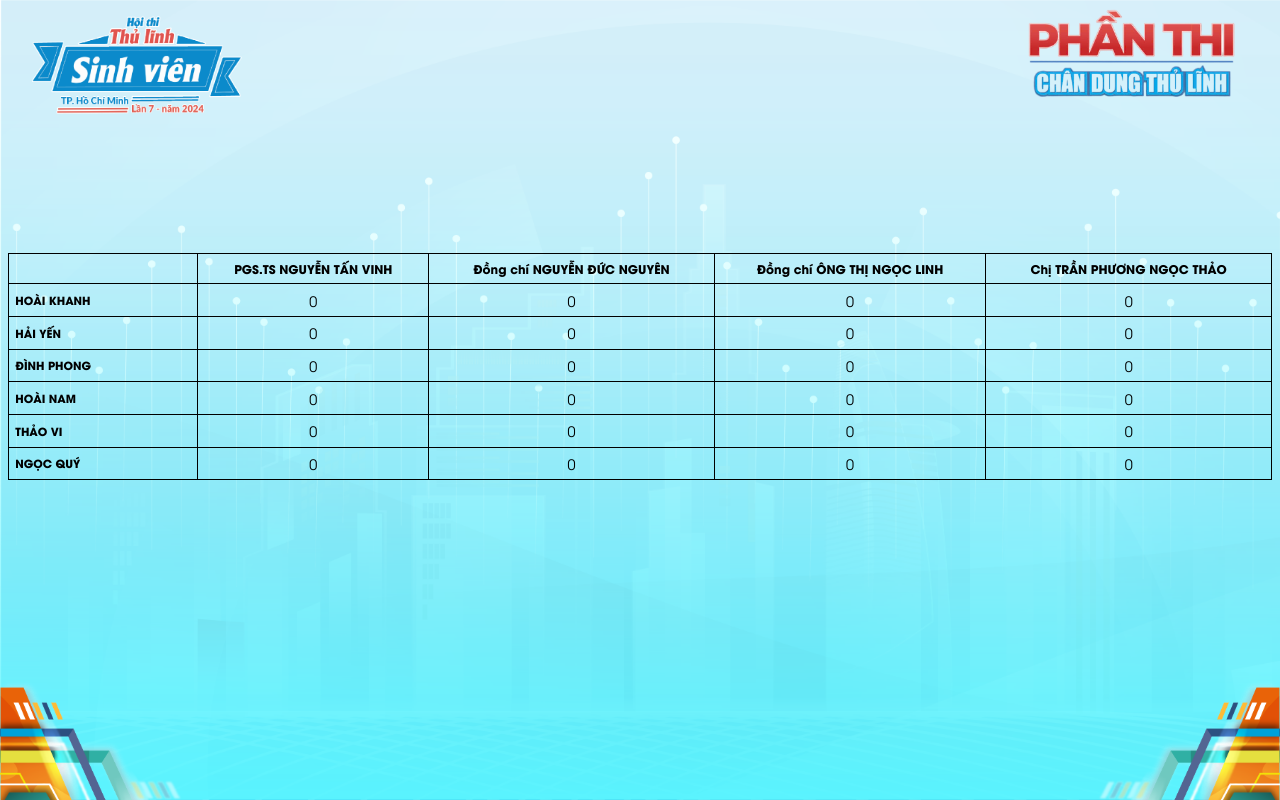
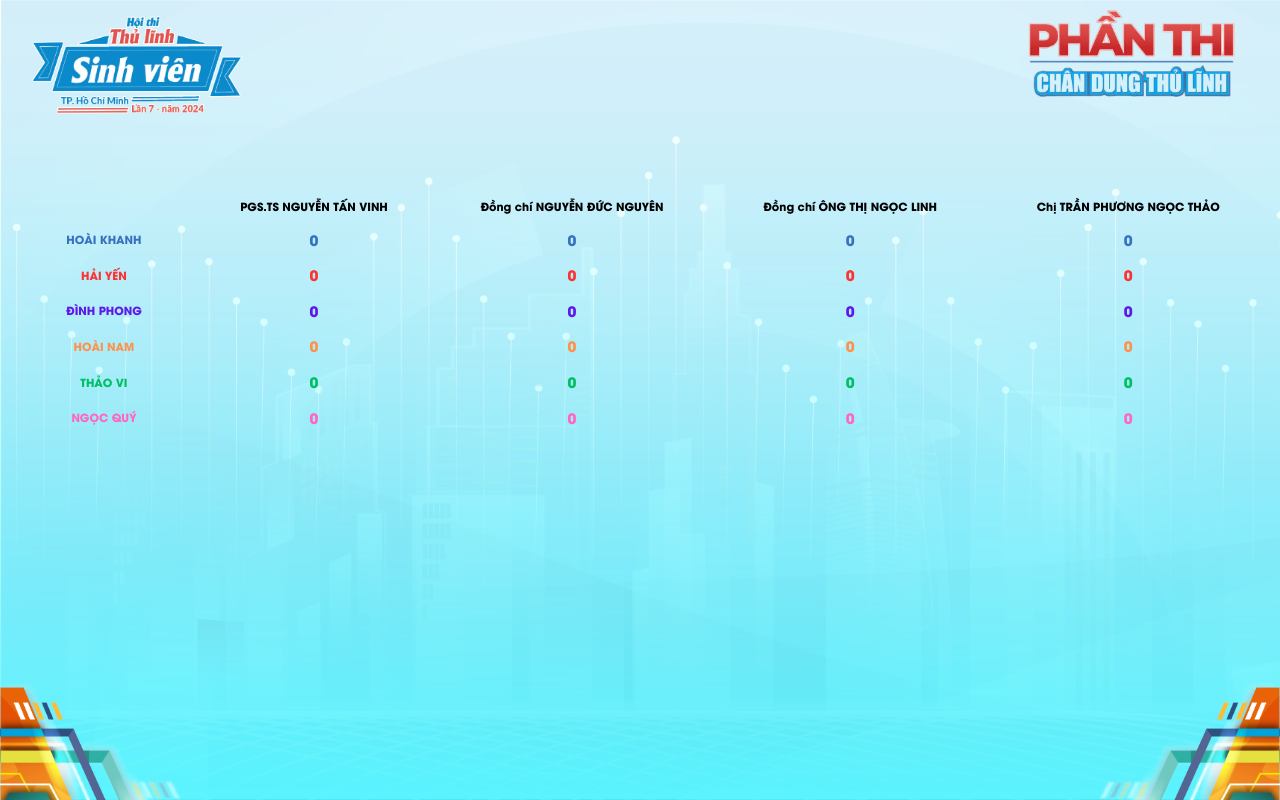
Before and after one commit to ngynmhieu/thulinhsinhvien, a Vue app in the folder thulinhsinhvien_app/: page /bgk-score in a window 1280 px wide. Built offline with nearby package versions, Linux system fonts and the light colour scheme.

Commit message:
change color of table

```diff
--- a/thulinhsinhvien_app/src/components/ViewTable.vue
+++ b/thulinhsinhvien_app/src/components/ViewTable.vue
@@ -6,13 +6,13 @@ export default {
     },
     data () {
         return {
-            contestants:[
-                {name: 'HOÀI KHANH'},
-                {name: 'HẢI YẾN'},
-                {name: 'ĐÌNH PHONG'},
-                {name: 'HOÀI NAM'},
-                {name: 'THẢO VI'},
-                {name: 'NGỌC QUÝ'},
+            contestants: [
+                { name: 'HOÀI KHANH', score: 0, color: '#3872BF', apiName: 'hoaikhanh' },
+                { name: 'HẢI YẾN', score: 0, color: '#FF3131', apiName: 'haiyen' },
+                { name: 'ĐÌNH PHONG', score: 0, color: '#5E17EB', apiName: 'dinhphong' },
+                { name: 'HOÀI NAM', score: 0, color: '#FF914D', apiName: 'hoainam' },
+                { name: 'THẢO VI', score: 0, color: '#00BF63', apiName: 'thaovi' },
+                { name: 'NGỌC QUÝ', score: 0, color: '#FF66C4', apiName: 'ngocquy' },
             ],
         }
     },
@@ -32,8 +32,9 @@ export default {
             </thead>
             <tbody>
                 <tr class="content" v-for="(contestant, conIndex) in contestants" :key="conIndex">
-                    <td class="contestant">{{ contestant.name }}</td>
-                    <td class="scores" v-for="(judgeScore, scoreID) in insertedColumns" :key="scoreID">
+                    <td class="contestant" :style="{color: contestant.color}">{{ contestant.name }}</td>
+                    <td class="scores" v-for="(judgeScore, scoreID) in insertedColumns" :key="scoreID"
+                    :style="{color: contestant.color}">
                         {{ judgeScore.scores[conIndex] }}
                     </td>
                 </tr>
@@ -44,33 +45,32 @@ export default {
 
 <style scoped>
 .table {
-    margin-top: 20%;
+    margin-top: 15%;
     font-family: 'utm_avo_bold';
 }
 
 table {
-    border-collapse: collapse; /* Kết hợp các viền lại với nhau */
     width: 100%; /* Đảm bảo bảng chiếm toàn bộ chiều rộng */
 }
 
 .column, .contestant, .scores {
-    border: 1px solid #000; /* Viền màu đen cho cột và hàng */
     padding: 0.5%; /* Thêm khoảng cách cho nội dung */
 }
 
 .column {
-    font-size: 75%;
+    font-size: 70%;
 }
 
 .scores {
     text-align: center;
     vertical-align: middle;
-    font-family: 'utm_avo' !important;
+    font-family: 'utm_avo_bold' !important;
     font-size: 90%;
 }
 
 .contestant {
     font-size: 70%;
-    width: 15%; /* Chiều rộng cột tên thí sinh */
+    width: 15%;
+    text-align: center;
 }
 </style>
```
